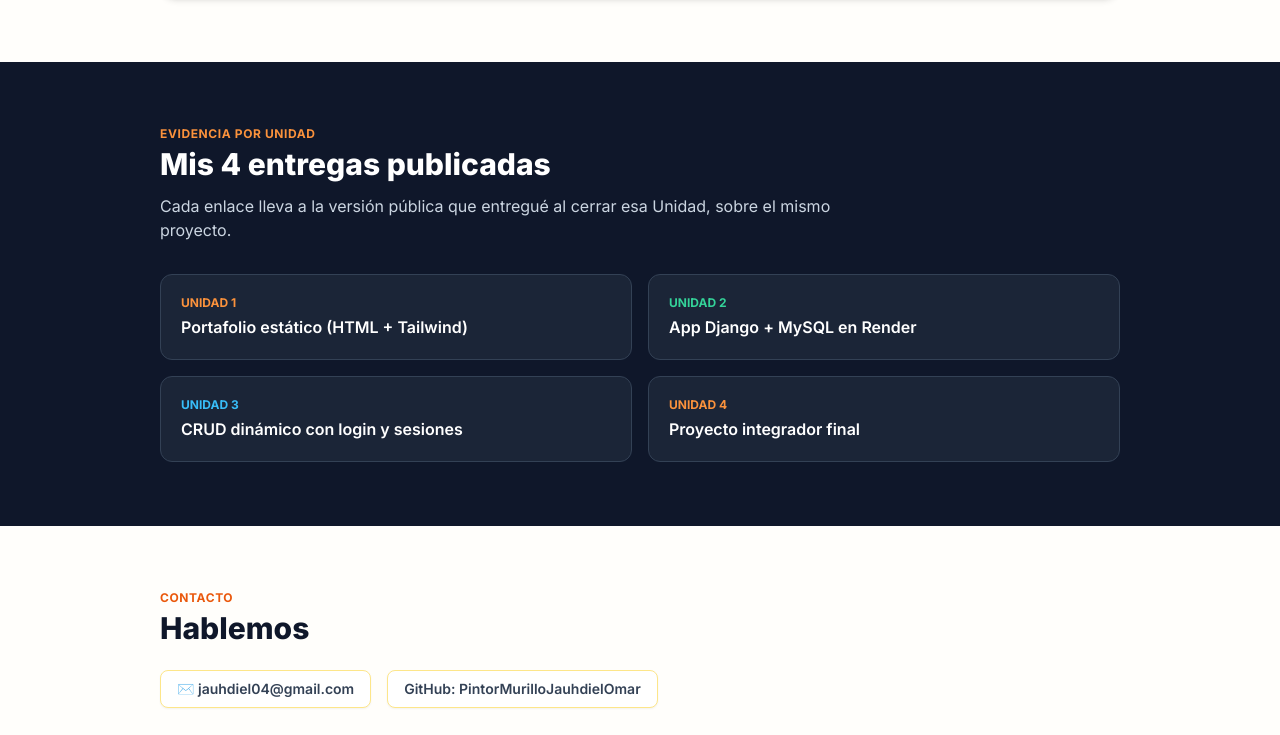
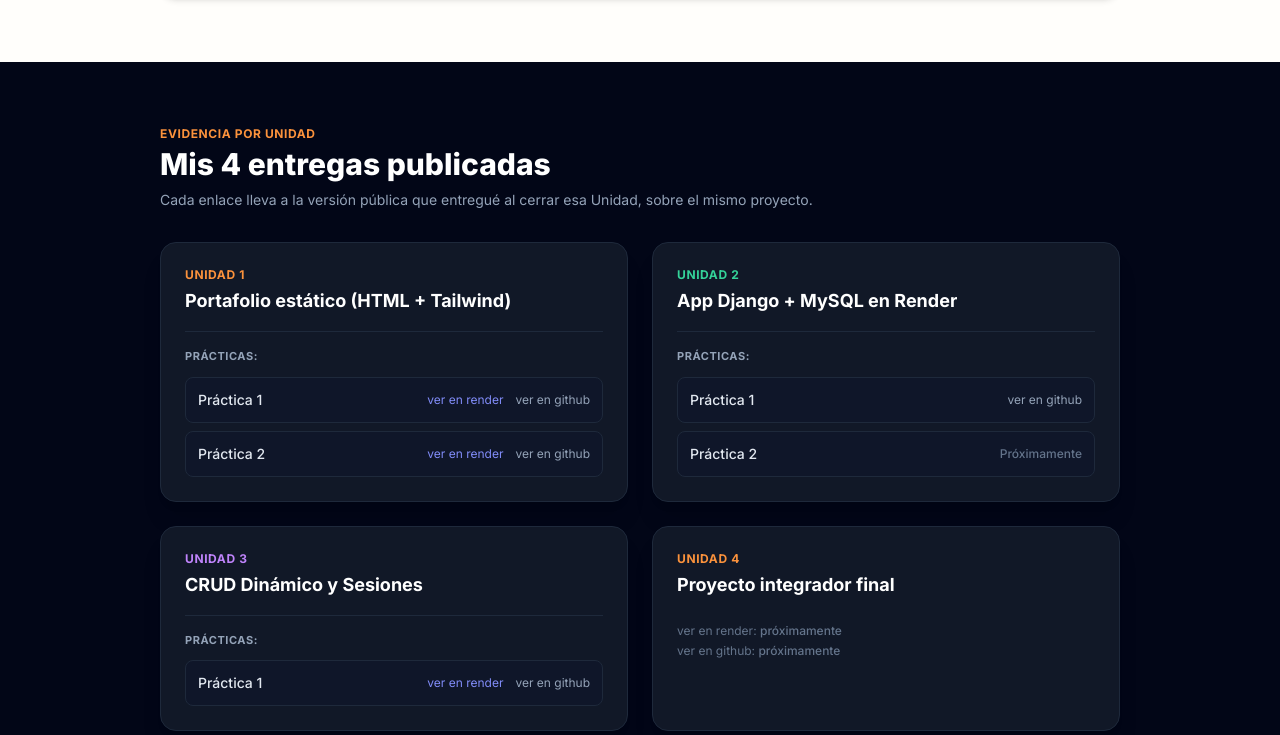
Before and after one commit to PintorMurilloJauhdielOmar/Portafolio_PMJO4, a plain HTML site: page index.html in a window 1280 px wide. Shown: the part 1866-2601 px from the top of the page. Drawn offline with nearby package versions, Linux system fonts and the light colour scheme.

Commit message:
Actualizando entregas

```diff
--- a/index.html
+++ b/index.html
@@ -44,7 +44,6 @@
 <body class="bg-amber-50/20 text-slate-800 antialiased">
 
 <!-- ===================== NAV ===================== -->
-<!-- ===================== NAV ===================== -->
 <header class="sticky top-0 z-50 bg-white/95 backdrop-blur border-b border-amber-200/60 shadow-sm">
   <div class="max-w-5xl mx-auto px-4 sm:px-6 lg:px-8">
     <div class="flex items-center justify-between w-full h-16">
@@ -89,7 +88,7 @@
         </p>
 
         <div class="mt-6 flex flex-wrap justify-center sm:justify-start gap-3">
-          <a href="https://github.com/PintorMurilloJauhdielOmar" target="_blank" class="rounded-lg bg-white text-slate-900 font-semibold px-4 py-2 text-sm hover:bg-amber-50 transition shadow">GitHub</a>
+          <a href="https://github.com/PintorMurilloJauhdielOmar" target="_blank" rel="noopener noreferrer" class="rounded-lg bg-white text-slate-900 font-semibold px-4 py-2 text-sm hover:bg-amber-50 transition shadow">GitHub</a>
           <a href="#entregas" class="rounded-lg bg-brand-600 text-white font-semibold px-4 py-2 text-sm hover:bg-brand-500 transition shadow">Ver mis entregas →</a>
         </div>
       </div>
@@ -136,30 +135,114 @@
 </section>
 
 <!-- ===================== ENTREGAS POR UNIDAD ===================== -->
-<section id="entregas" class="bg-slate-900 text-white">
+<section id="entregas" class="bg-slate-950 text-white">
   <div class="max-w-5xl mx-auto px-4 sm:px-6 lg:px-8 py-16">
     <p class="text-brand-400 font-bold text-xs uppercase tracking-wider">Evidencia por unidad</p>
     <h2 class="text-2xl sm:text-3xl font-extrabold mt-1">Mis 4 entregas publicadas</h2>
-    <p class="mt-3 text-slate-300 max-w-2xl">Cada enlace lleva a la versión pública que entregué al cerrar esa Unidad, sobre el mismo proyecto.</p>
+    <p class="mt-2 text-slate-400 text-sm max-w-2xl mb-8">
+      Cada enlace lleva a la versión pública que entregué al cerrar esa Unidad, sobre el mismo proyecto.
+    </p>
 
-    <ul class="mt-8 grid sm:grid-cols-2 gap-4">
-      <li class="rounded-xl bg-slate-800/80 border border-slate-700 p-5 hover:border-brand-500 transition">
-        <p class="text-xs font-bold text-orange-400 uppercase">Unidad 1</p>
-        <p class="font-semibold mt-1">Portafolio estático (HTML + Tailwind)</p>
-      </li>
-      <li class="rounded-xl bg-slate-800/80 border border-slate-700 p-5 hover:border-brand-500 transition">
-        <p class="text-xs font-bold text-emerald-400 uppercase">Unidad 2</p>
-        <p class="font-semibold mt-1">App Django + MySQL en Render</p>
-      </li>
-      <li class="rounded-xl bg-slate-800/80 border border-slate-700 p-5 hover:border-brand-500 transition">
-        <p class="text-xs font-bold text-sky-400 uppercase">Unidad 3</p>
-        <p class="font-semibold mt-1">CRUD dinámico con login y sesiones</p>
-      </li>
-      <li class="rounded-xl bg-slate-800/80 border border-slate-700 p-5 hover:border-brand-500 transition">
-        <p class="text-xs font-bold text-brand-400 uppercase">Unidad 4</p>
-        <p class="font-semibold mt-1">Proyecto integrador final</p>
-      </li>
-    </ul>
+    <!-- Grid de Unidades -->
+    <div class="grid grid-cols-1 md:grid-cols-2 gap-6">
+
+      <!-- UNIDAD 1 -->
+      <div class="bg-[#111827] border border-slate-800 rounded-2xl p-6 shadow-xl flex flex-col justify-between">
+        <div>
+          <p class="text-xs font-bold text-orange-400 uppercase tracking-wider">Unidad 1</p>
+          <h3 class="text-lg font-bold text-white mt-1">Portafolio estático (HTML + Tailwind)</h3>
+
+          <div class="border-b border-slate-800 my-4"></div>
+
+          <p class="text-[11px] font-bold text-slate-400 uppercase tracking-wider mb-3">Prácticas:</p>
+
+          <div class="space-y-2">
+            <!-- Práctica 1 -->
+            <div class="bg-slate-900/90 border border-slate-800 rounded-lg p-3 flex items-center justify-between text-sm">
+              <span class="font-medium text-slate-200">Práctica 1</span>
+              <div class="flex items-center gap-3 text-xs">
+                <a href="https://portafolio-pmjo3.onrender.com" target="_blank" rel="noopener noreferrer" class="text-indigo-400 hover:text-indigo-300 hover:underline">ver en render</a>
+                <a href="https://github.com/PintorMurilloJauhdielOmar" target="_blank" rel="noopener noreferrer" class="text-slate-400 hover:text-slate-200 hover:underline">ver en github</a>
+              </div>
+            </div>
+
+            <!-- Práctica 2 -->
+            <div class="bg-slate-900/90 border border-slate-800 rounded-lg p-3 flex items-center justify-between text-sm">
+              <span class="font-medium text-slate-200">Práctica 2</span>
+              <div class="flex items-center gap-3 text-xs">
+                <a href="https://ine-personal-pmjo5.onrender.com" target="_blank" rel="noopener noreferrer" class="text-indigo-400 hover:text-indigo-300 hover:underline">ver en render</a>
+                <a href="https://github.com/PintorMurilloJauhdielOmar" target="_blank" rel="noopener noreferrer" class="text-slate-400 hover:text-slate-200 hover:underline">ver en github</a>
+              </div>
+            </div>
+          </div>
+        </div>
+      </div>
+
+      <!-- UNIDAD 2 -->
+      <div class="bg-[#111827] border border-slate-800 rounded-2xl p-6 shadow-xl flex flex-col justify-between">
+        <div>
+          <p class="text-xs font-bold text-emerald-400 uppercase tracking-wider">Unidad 2</p>
+          <h3 class="text-lg font-bold text-white mt-1">App Django + MySQL en Render</h3>
+
+          <div class="border-b border-slate-800 my-4"></div>
+
+          <p class="text-[11px] font-bold text-slate-400 uppercase tracking-wider mb-3">Prácticas:</p>
+
+          <div class="space-y-2">
+            <!-- Práctica 1 -->
+            <div class="bg-slate-900/90 border border-slate-800 rounded-lg p-3 flex items-center justify-between text-sm">
+              <span class="font-medium text-slate-200">Práctica 1</span>
+              <div class="flex items-center gap-3 text-xs">
+                <a href="TU_LINK_GITHUB_U2_P1" target="_blank" rel="noopener noreferrer" class="text-slate-400 hover:text-slate-200 hover:underline">ver en github</a>
+              </div>
+            </div>
+
+            <!-- Práctica 2 -->
+            <div class="bg-slate-900/90 border border-slate-800 rounded-lg p-3 flex items-center justify-between text-sm">
+              <span class="font-medium text-slate-200">Práctica 2</span>
+              <span class="text-xs text-slate-500 font-medium">Próximamente</span>
+            </div>
+          </div>
+        </div>
+      </div>
+
+      <!-- UNIDAD 3 -->
+      <div class="bg-[#111827] border border-slate-800 rounded-2xl p-6 shadow-xl flex flex-col justify-between">
+        <div>
+          <p class="text-xs font-bold text-purple-400 uppercase tracking-wider">Unidad 3</p>
+          <h3 class="text-lg font-bold text-white mt-1">CRUD Dinámico y Sesiones</h3>
+
+          <div class="border-b border-slate-800 my-4"></div>
+
+          <p class="text-[11px] font-bold text-slate-400 uppercase tracking-wider mb-3">Prácticas:</p>
+
+          <div class="space-y-2">
+            <!-- Práctica 1 -->
+            <div class="bg-slate-900/90 border border-slate-800 rounded-lg p-3 flex items-center justify-between text-sm">
+              <span class="font-medium text-slate-200">Práctica 1</span>
+              <div class="flex items-center gap-3 text-xs">
+                <a href="TU_LINK_RENDER_U3_P1" target="_blank" rel="noopener noreferrer" class="text-indigo-400 hover:text-indigo-300 hover:underline">ver en render</a>
+                <a href="TU_LINK_GITHUB_U3_P1" target="_blank" rel="noopener noreferrer" class="text-slate-400 hover:text-slate-200 hover:underline">ver en github</a>
+              </div>
+            </div>
+          </div>
+        </div>
+      </div>
+
+      <!-- UNIDAD 4 -->
+      <div class="bg-[#111827] border border-slate-800 rounded-2xl p-6 shadow-xl flex flex-col justify-between">
+        <div>
+          <p class="text-xs font-bold text-brand-400 uppercase tracking-wider">Unidad 4</p>
+          <h3 class="text-lg font-bold text-white mt-1">Proyecto integrador final</h3>
+
+          <div class="mt-6 text-xs text-slate-500 space-y-1">
+            <p>ver en render: <span class="text-slate-500 font-medium">próximamente</span></p>
+            <p>ver en github: <span class="text-slate-500 font-medium">próximamente</span></p>
+          </div>
+        </div>
+      </div>
+
+    </div>
   </div>
 </section>
 
@@ -169,7 +252,7 @@
   <h2 class="text-2xl sm:text-3xl font-extrabold text-slate-900 mt-1">Hablemos</h2>
   <div class="mt-6 flex flex-wrap gap-4 text-sm">
     <a href="mailto:jauhdiel04@gmail.com" class="rounded-lg border border-amber-200 bg-white px-4 py-2 font-semibold text-slate-700 hover:border-brand-500 hover:text-brand-600 transition shadow-sm">✉️ jauhdiel04@gmail.com</a>
-    <a href="https://github.com/PintorMurilloJauhdielOmar" target="_blank" class="rounded-lg border border-amber-200 bg-white px-4 py-2 font-semibold text-slate-700 hover:border-brand-500 hover:text-brand-600 transition shadow-sm">GitHub: PintorMurilloJauhdielOmar</a>
+    <a href="https://github.com/PintorMurilloJauhdielOmar" target="_blank" rel="noopener noreferrer" class="rounded-lg border border-amber-200 bg-white px-4 py-2 font-semibold text-slate-700 hover:border-brand-500 hover:text-brand-600 transition shadow-sm">GitHub: PintorMurilloJauhdielOmar</a>
   </div>
 </section>
 
```
